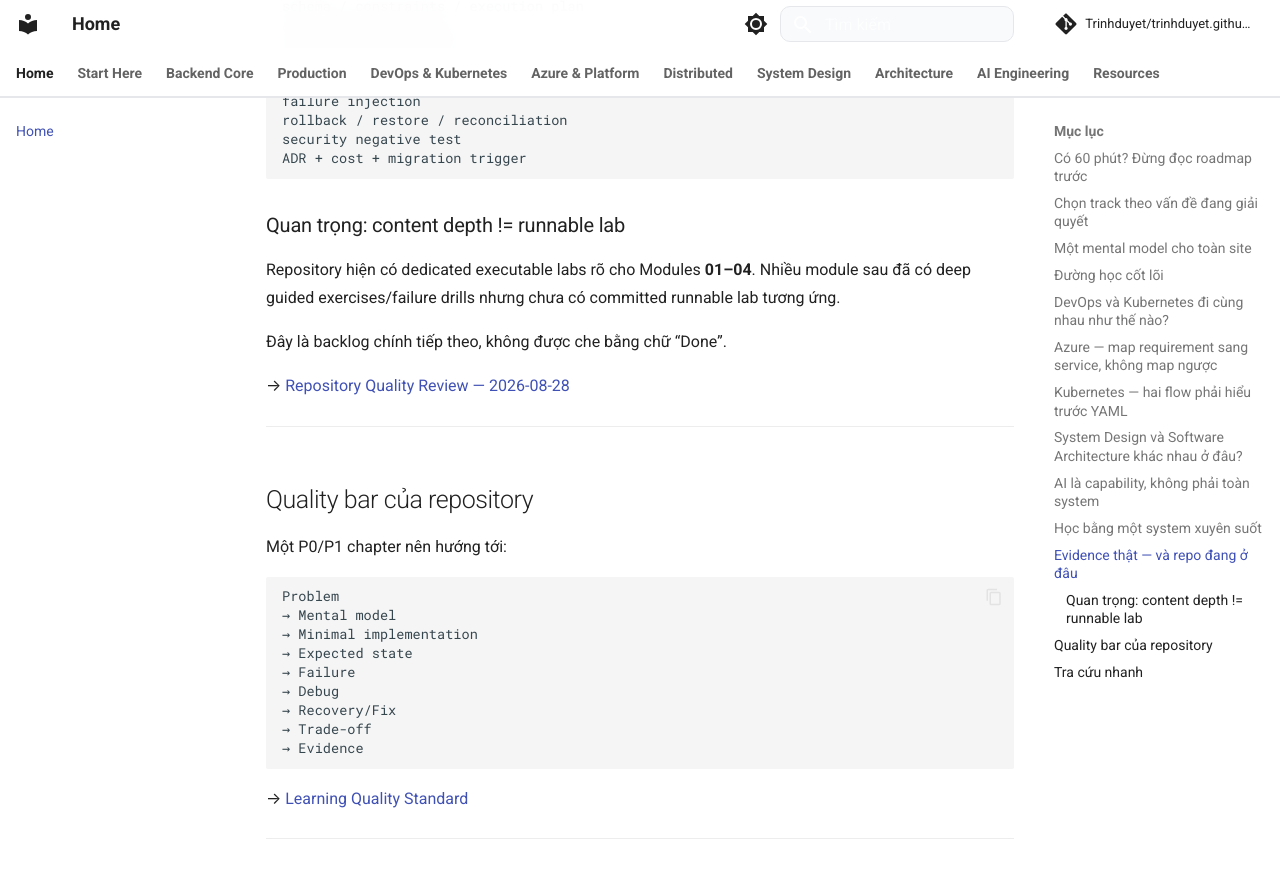
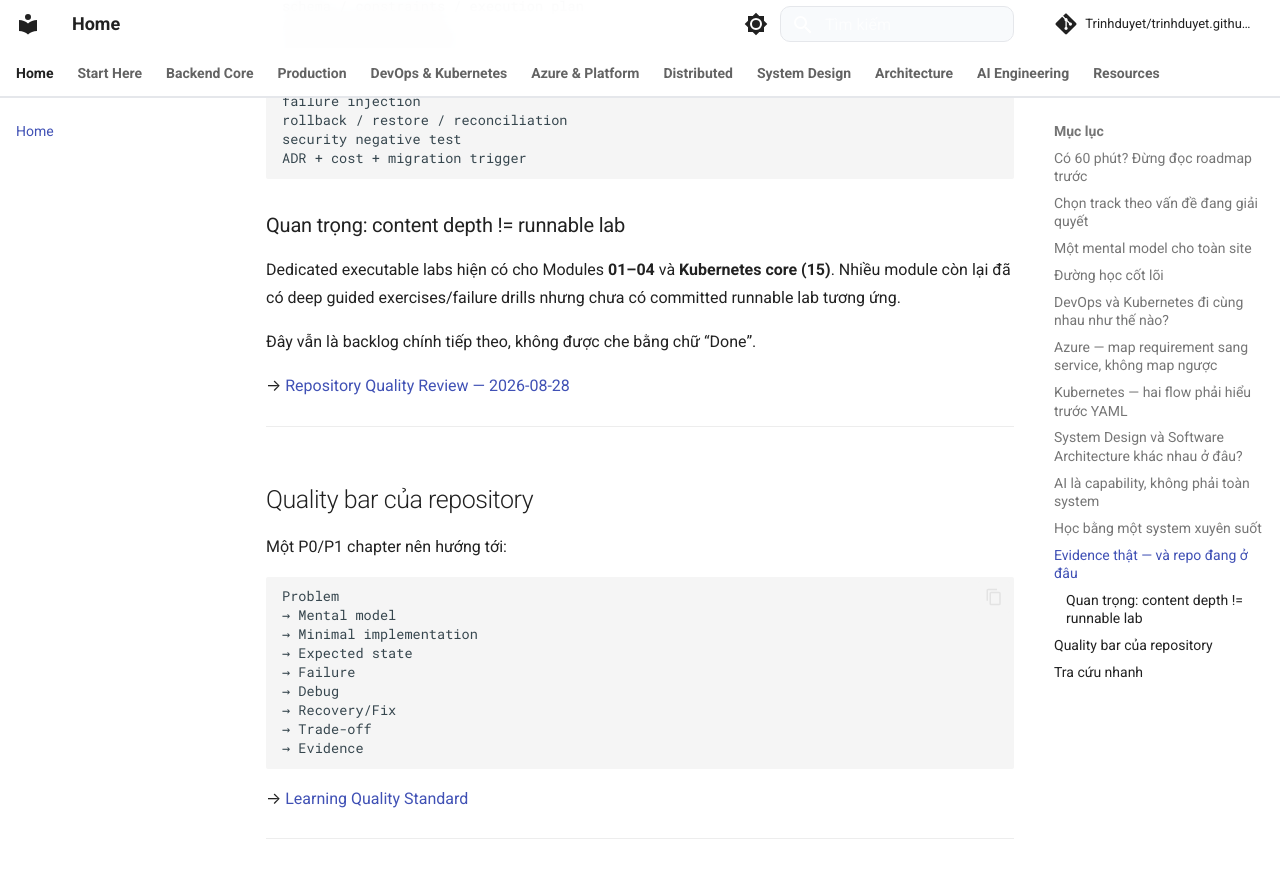
Before and after one commit to Trinhduyet/trinhduyet.github.io, an MkDocs documentation site: the page built from docs/index.md, in a window 1280 px wide and 900 px high, scrolled down 8004 px. Shown: the top 878 px of the window. Built offline with MkDocs 1.6.1 and Material for MkDocs 9.7.7, drawn with Linux system fonts in a browser that asks for light colours; comment, search, counter and statistics services are not loaded.

Commit message:
docs(home): reflect Kubernetes runnable core lab

```diff
--- a/docs/index.md
+++ b/docs/index.md
@@ -229,7 +229,7 @@ Ready Pods
 
 Sau đó mới học ConfigMap/Secret, resources, probes, PVC, RBAC, HPA, rollout và `kubectl` debugging.
 
-→ [Module 15 — Kubernetes](15-kubernetes/README.md)
+→ [Module 15 — Kubernetes](15-kubernetes/README.md) · [Core runnable lab](https://github.com/Trinhduyet/trinhduyet.github.io/tree/main/labs/15-kubernetes)
 
 ---
 
@@ -337,9 +337,9 @@ ADR + cost + migration trigger
 
 ### Quan trọng: content depth != runnable lab
 
-Repository hiện có dedicated executable labs rõ cho Modules **01–04**. Nhiều module sau đã có deep guided exercises/failure drills nhưng chưa có committed runnable lab tương ứng.
+Dedicated executable labs hiện có cho Modules **01–04** và **Kubernetes core (15)**. Nhiều module còn lại đã có deep guided exercises/failure drills nhưng chưa có committed runnable lab tương ứng.
 
-Đây là backlog chính tiếp theo, không được che bằng chữ “Done”.
+Đây vẫn là backlog chính tiếp theo, không được che bằng chữ “Done”.
 
 → [Repository Quality Review — 2026-08-28](00-roadmap/repository-quality-review-2026-08-28.md)
 
```
